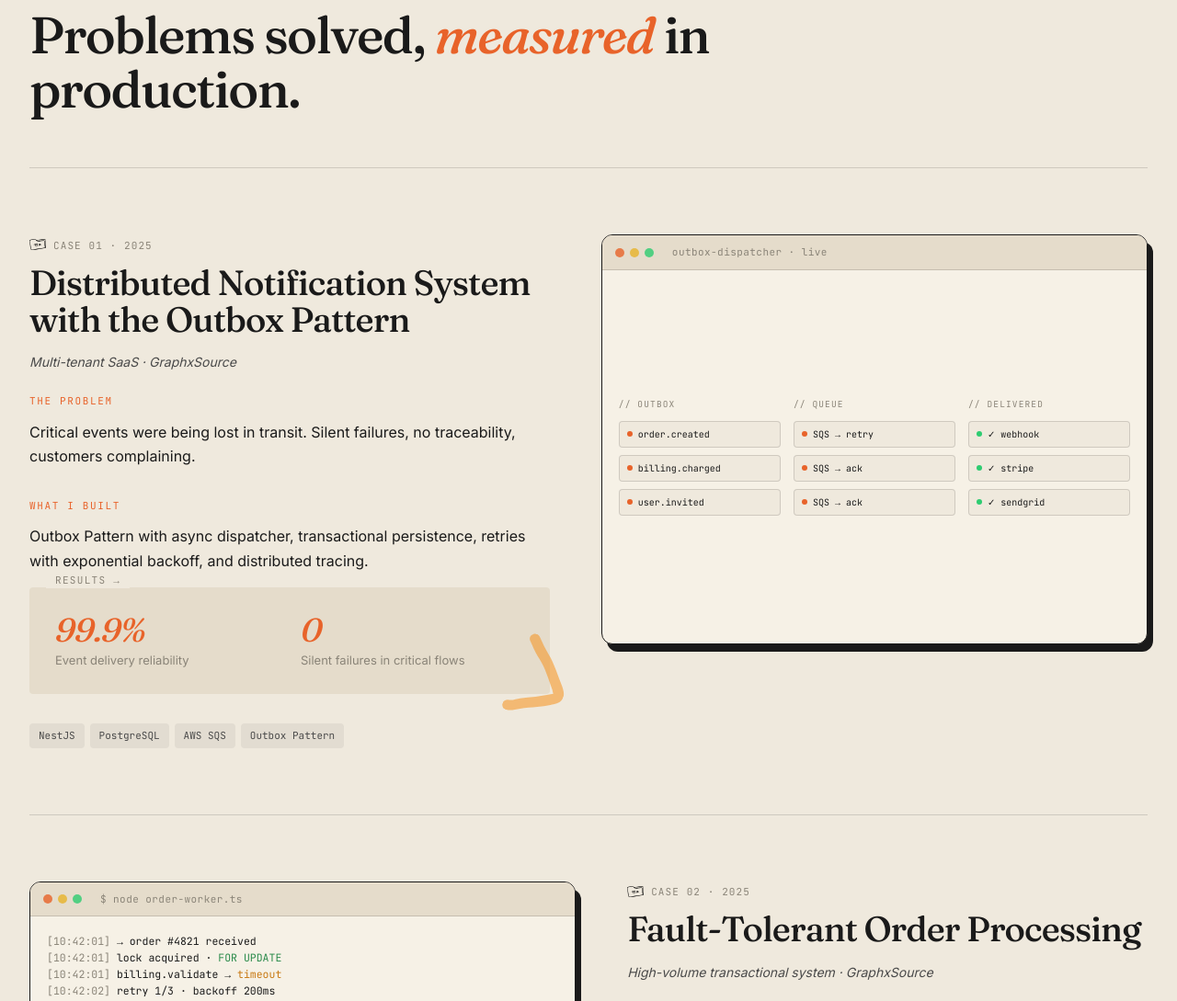
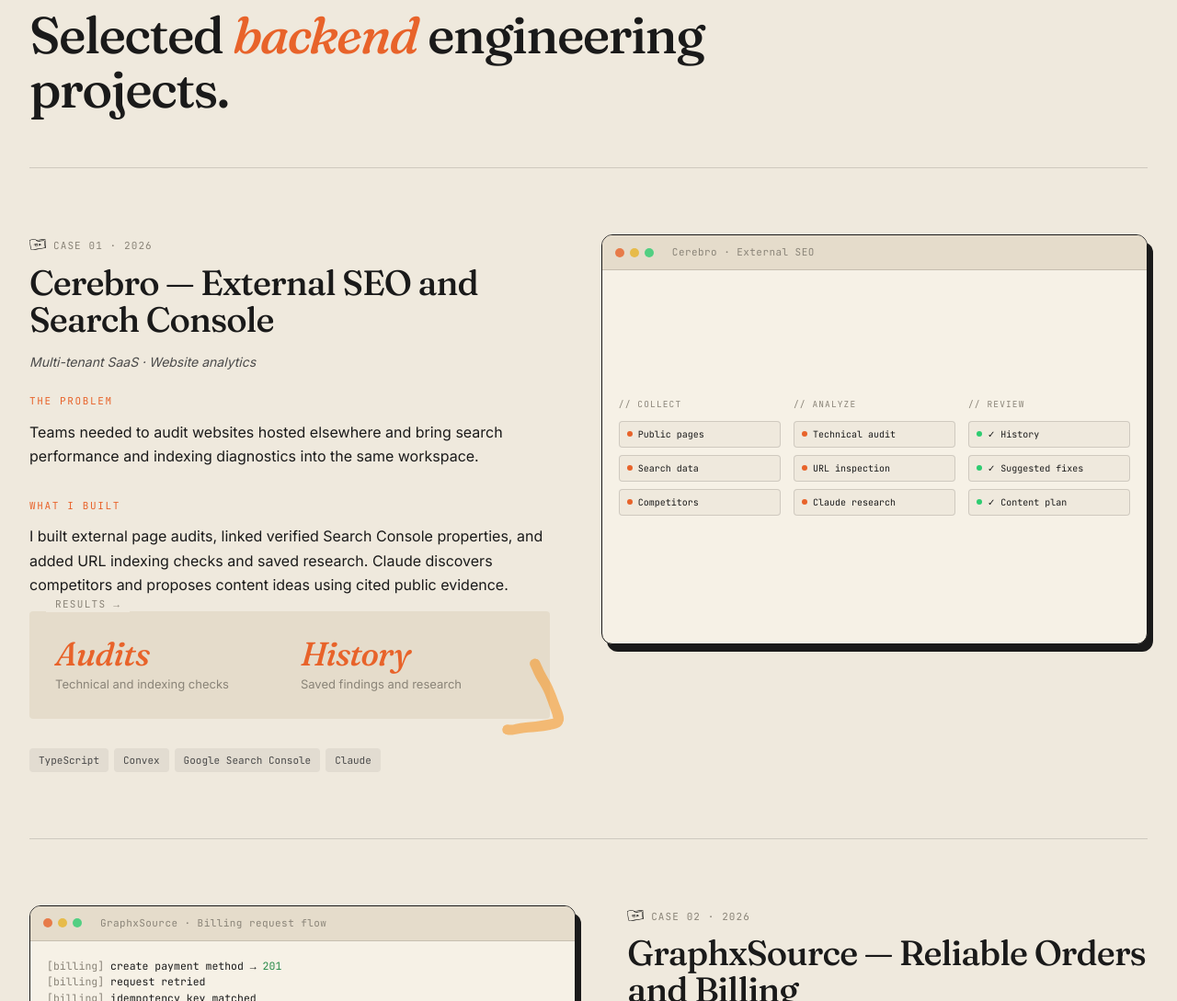
Before and after one commit to DavidMrtz8/portfolio, an Astro site: page / in a window 1280 px wide. Shown: the part 1711-2800 px from the top of the page at 92% size. Built offline with nearby package versions, Linux system fonts and the light colour scheme; Astro itself is replaced by a stand-in of ours.

Commit message:
feat(portfolio): feature verified Cerebro and GraphxSource work

```diff
--- a/public/llms.txt
+++ b/public/llms.txt
@@ -1,35 +1,28 @@
 # David Martínez — Backend Engineer
 
-> I'm a freelance backend engineer specializing in NestJS, TypeScript, AWS, and event-driven distributed systems. 4+ years shipping production-grade SaaS backends. Based in Honduras (CST), available 20–30 hrs/week for US and EU timezones.
+> I'm a freelance backend engineer building TypeScript and NestJS APIs, billing workflows, and search integrations for SaaS. Based in Honduras (CST), available 20–30 hrs/week for US and EU timezones.
 
 I'm David Martínez (David Daniel Membreño Martínez). I build reliable, observable, fault-tolerant systems for SaaS teams. My focus is the engineering work that decides whether a SaaS scales past its first 1000 customers: reliability, idempotency, observability, and graceful failure.
 
 ## What I do
 
 - **Backend APIs that scale**: Production-grade REST and GraphQL APIs with NestJS and Node.js. Multi-tenant, well-tested, observable.
-- **Event-driven architecture**: Async workflows, the Outbox Pattern, idempotency, retries with exponential backoff. AWS SQS, Redis, Lambda.
+- **Event-driven architecture**: Async workflows, the Outbox Pattern, idempotency, and retries with exponential backoff.
 - **Production firefighting**: Race conditions, duplicate records, silent job failures, slow queries. I diagnose the bug and add the observability to catch the next one.
 
 ## My tech stack
 
 - **Languages & Runtime**: TypeScript, Node.js, JavaScript
 - **Backend & APIs**: NestJS, Express, GraphQL, REST, TypeORM
-- **Data & Infra**: PostgreSQL, Redis, AWS (SQS, S3, RDS, Lambda), Docker
+- **Data & Infra**: PostgreSQL, Redis, Convex, Docker
 - **Architecture**: Event-driven, Microservices, Outbox Pattern, Multi-tenant
 - **Observability & Testing**: OpenTelemetry, Pino, Jest
 
 ## Selected work
 
-- **Distributed Notification System with Outbox Pattern** (2025, GraphxSource) — Multi-tenant SaaS. I built an async dispatcher with transactional persistence, retries with exponential backoff, and distributed tracing. Result: 99.9% event delivery reliability, zero silent failures.
-- **Fault-Tolerant Order Processing** (2025, GraphxSource) — High-volume transactional system. I built the retry system with idempotency, partial indexes, pessimistic locking, and server-side billing validation. Result: 40% reduction in processing failures, ~0 duplicate records.
-- **iOBOT — Omnichannel CRM Backend** (2024, Authcode) — B2B SaaS unifying WhatsApp, Instagram, Messenger into a single CRM pipeline. I built event-driven workflows on AWS, Socket.io for real-time, and an OpenAI chatbot layer.
-
-## Production metrics I've shipped
-
-- 99.9% event delivery reliability in production
-- 40% reduction in order processing failures
-- 50% reduction in incident resolution time
-- 4+ years building distributed systems
+- **Cerebro — External SEO and Search Console** (2026). I built public-page audits, linked verified Search Console properties, and added indexing diagnostics and saved Claude research grounded in public sources.
+- **GraphxSource — Reliable Orders and Billing** (2026). I implemented payment method response replay on retries, subscriber-scoped deletions, corrected weekly quota reconciliation, and improved logging for order idempotency conflicts.
+- **iOBOT — Omnichannel CRM Backend** (2024, Authcode). I built event-driven workflows, real-time delivery with Socket.io, and an OpenAI chatbot layer for a CRM integrating WhatsApp, Instagram and Messenger.
 
 ## How to reach me
 
--- a/public/services.md
+++ b/public/services.md
@@ -12,7 +12,7 @@
 ## Service 02 — Event-driven architecture
 
 - **What I build**: Async workflows, Outbox Pattern, idempotency, retries with exponential backoff.
-- **Stack**: AWS SQS, Outbox Pattern, Redis, Lambda.
+- **Stack and patterns**: Redis, transactional outboxes, idempotency.
 - **What you get**: Reliable async pipelines, observable retries, transactional event persistence.
 - **Engagement**: Hourly or fixed-scope. Contact me for rate.
 
--- a/src/components/About.astro
+++ b/src/components/About.astro
@@ -18,7 +18,7 @@ const stack = [
   },
   {
     group: "// Data & Infra",
-    items: ["PostgreSQL", "Redis", "AWS (SQS, S3, RDS, Lambda)", "Docker"]
+    items: ["PostgreSQL", "Redis", "Convex", "Docker"]
   },
   {
     group: "// Architecture",
--- a/src/components/FAQ.astro
+++ b/src/components/FAQ.astro
@@ -4,11 +4,11 @@ import star from "../assets/svg/star.svg?url";
 const faqs = [
   {
     q: "What kind of backend work do I specialize in?",
-    a: "I build production-grade backend systems for SaaS: NestJS and TypeScript APIs (REST and GraphQL), event-driven architectures with the Outbox Pattern, AWS infrastructure (SQS, Lambda, RDS, S3), PostgreSQL, Redis, and observability with OpenTelemetry. My focus is reliability, idempotency, and graceful failure — the engineering work that decides whether a SaaS scales past its first 1000 customers."
+    a: "I build REST and GraphQL APIs with NestJS and TypeScript, plus background workflows and external integrations for SaaS. I work with PostgreSQL, Redis and OpenTelemetry, with a focus on safe retries, tenant boundaries and observability."
   },
   {
     q: "How many years of experience do I have?",
-    a: "4+ years building and shipping distributed systems to production. Recent work includes a multi-tenant notification system I built with 99.9% event delivery reliability and a fault-tolerant order processing system that reduced processing failures by 40%."
+    a: "I have 4+ years building and shipping distributed systems. At Cerebro, I built external SEO audits and integrated Google Search Console. At GraphxSource, I worked on billing retries, subscriber ownership checks and quota reconciliation."
   },
   {
     q: "Am I available for freelance or contract work?",
@@ -16,7 +16,7 @@ const faqs = [
   },
   {
     q: "What is the Outbox Pattern and why do I use it?",
-    a: "The Outbox Pattern is a reliability technique for distributed systems: I persist events to a database table in the same transaction as the business write, then dispatch them asynchronously from a separate process. This guarantees events are never lost on transient failures, network blips, or service restarts. It's the difference between 'send and pray' and 99.9% event delivery in production."
+    a: "I persist events to a database table in the same transaction as the business write, then dispatch them asynchronously. That lets a worker retry delivery after a transient failure. Consumers use idempotency to handle duplicates safely."
   },
   {
     q: "How do I approach observability?",
@@ -24,7 +24,7 @@ const faqs = [
   },
   {
     q: "What technologies do I use most?",
-    a: "Daily: NestJS, TypeScript, Node.js, PostgreSQL, AWS SQS, Redis, Docker. Regularly: GraphQL, TypeORM, Lambda, S3, RDS, OpenTelemetry, Jest. Architecture patterns I use most: event-driven, microservices, Outbox Pattern, multi-tenant."
+    a: "I work with TypeScript, NestJS, Node.js, PostgreSQL, Convex, Redis and Docker. My backend work also uses GraphQL, TypeORM, OpenTelemetry and Jest, with patterns such as event-driven workflows, transactional outboxes and tenant isolation."
   },
   {
     q: "How do we start working together?",
--- a/src/components/Products.astro
+++ b/src/components/Products.astro
@@ -38,7 +38,7 @@ import star from "../assets/svg/star.svg?url";
           <p class="product-desc">Unified inbox for WhatsApp, Instagram, Messenger &amp; web — with AI chatbots and live agent routing. I built the event-driven backend.</p>
           <div class="product-tags">
             <span class="service-tag">NestJS</span>
-            <span class="service-tag">AWS</span>
+            <span class="service-tag">Event-driven</span>
             <span class="service-tag">Socket.io</span>
             <span class="service-tag">OpenAI</span>
           </div>
--- a/src/components/Projects.astro
+++ b/src/components/Projects.astro
@@ -8,33 +8,33 @@ import resource13 from "../assets/svg/resource13.svg?url";
 const projects = [
   {
     case: "01",
-    year: "2025",
-    title: "Distributed Notification System with the Outbox Pattern",
-    context: "Multi-tenant SaaS · GraphxSource",
-    problem: "Critical events were being lost in transit. Silent failures, no traceability, customers complaining.",
-    built: "Outbox Pattern with async dispatcher, transactional persistence, retries with exponential backoff, and distributed tracing.",
+    year: "2026",
+    title: "Cerebro — External SEO and Search Console",
+    context: "Multi-tenant SaaS · Website analytics",
+    problem: "Teams needed to audit websites hosted elsewhere and bring search performance and indexing diagnostics into the same workspace.",
+    built: "I built external page audits, linked verified Search Console properties, and added URL indexing checks and saved research. Claude discovers competitors and proposes content ideas using cited public evidence.",
     results: [
-      { num: "99.9%", label: "Event delivery reliability" },
-      { num: "0", label: "Silent failures in critical flows" }
+      { num: "Audits", label: "Technical and indexing checks" },
+      { num: "History", label: "Saved findings and research" }
     ],
-    stack: ["NestJS", "PostgreSQL", "AWS SQS", "Outbox Pattern"],
-    mockupType: "outbox",
-    url: "outbox-dispatcher · live"
+    stack: ["TypeScript", "Convex", "Google Search Console", "Claude"],
+    mockupType: "seo",
+    url: "Cerebro · External SEO"
   },
   {
     case: "02",
-    year: "2025",
-    title: "Fault-Tolerant Order Processing",
-    context: "High-volume transactional system · GraphxSource",
-    problem: "Orders failing on transient errors. Race conditions. Engineers manually reprocessing every week.",
-    built: "Retry system with idempotency, partial indexes, pessimistic locking, and server-side billing validation.",
+    year: "2026",
+    title: "GraphxSource — Reliable Orders and Billing",
+    context: "NestJS backend · Orders and payments",
+    problem: "Payment method retries needed a consistent response, billing changes needed to respect subscriber ownership, and weekly quota reconciliation needed to exclude provisional reservations.",
+    built: "I implemented replay of the original payment method creation response, enforced subscriber ownership on deletion, corrected weekly quota reconciliation, and improved order idempotency conflict logging.",
     results: [
-      { num: "−40%", label: "Order processing failures" },
-      { num: "~0", label: "Duplicate records or corruption" }
+      { num: "Replay", label: "Original 201 response on retry" },
+      { num: "Scoped", label: "Subscriber ownership on deletion" }
     ],
-    stack: ["TypeScript", "PostgreSQL", "Idempotency", "Locking"],
+    stack: ["NestJS", "TypeScript", "Idempotency", "Reconciliation"],
     mockupType: "terminal",
-    url: "$ node order-worker.ts"
+    url: "GraphxSource · Billing request flow"
   },
   {
     case: "03",
@@ -42,12 +42,12 @@ const projects = [
     title: "iOBOT — Omnichannel CRM Backend",
     context: "B2B SaaS · Authcode",
     problem: "Unify WhatsApp, Instagram and Messenger into a single CRM pipeline, real-time, at scale.",
-    built: "Event-driven workflows on AWS, Socket.io for real-time, plus an OpenAI chatbot layer for repetitive flows.",
+    built: "Event-driven workflows, Socket.io for real-time delivery, and an OpenAI chatbot layer for repetitive flows.",
     results: [
       { num: "3 channels", label: "Unified backend pipeline" },
       { num: "Real-time", label: "Delivery across integrations" }
     ],
-    stack: ["Node.js", "AWS SQS", "Socket.io", "OpenAI API"],
+    stack: ["Node.js", "Event-driven", "Socket.io", "OpenAI API"],
     mockupType: "chat",
     url: "iOBOT inbox · unified"
   }
@@ -60,7 +60,7 @@ const projects = [
       <span class="label-star" style={`-webkit-mask-image: url(${star}); mask-image: url(${star});`}></span>
       [ 02 ] Selected work
     </div>
-    <h2 class="section-title">Problems solved, <em>measured</em> in production.</h2>
+    <h2 class="section-title">Selected <em>backend</em> engineering projects.</h2>
 
     {projects.map((project, index) => (
       <div class={`case-study ${index === 1 ? 'reverse' : ''}`}>
@@ -87,7 +87,7 @@ const projects = [
                   <div class="result-label">{result.label}</div>
                 </div>
               ))}
-              <img src={index === 0 ? resource4 : (index === 1 ? resource5 : resource13)} class="arrow-deco" alt="" style={index === 2 ? "width: 50px; bottom: -22px; right: -10px; transform: rotate(40deg);" : ""}>
+              <img src={index === 0 ? resource4 : (index === 1 ? resource5 : resource13)} class:list={["arrow-deco", { "arrow-deco-chat": index === 2 }]} alt="">
             </div>
 
             <div class="case-stack">
@@ -104,41 +104,37 @@ const projects = [
             <span class="url">{project.url}</span>
           </div>
           <div class="mockup-body">
-            {project.mockupType === 'outbox' && (
+            {project.mockupType === 'seo' && (
               <div class="pipe-flow">
                 <div class="pipe-col">
-                  <div class="pipe-col-label">// outbox</div>
-                  <div class="pipe-event"><span class="ev-dot"></span>order.created</div>
-                  <div class="pipe-event"><span class="ev-dot"></span>billing.charged</div>
-                  <div class="pipe-event"><span class="ev-dot"></span>user.invited</div>
+                  <div class="pipe-col-label">// collect</div>
+                  <div class="pipe-event"><span class="ev-dot"></span>Public pages</div>
+                  <div class="pipe-event"><span class="ev-dot"></span>Search data</div>
+                  <div class="pipe-event"><span class="ev-dot"></span>Competitors</div>
                 </div>
                 <div class="pipe-col">
-                  <div class="pipe-col-label">// queue</div>
-                  <div class="pipe-event"><span class="ev-dot"></span>SQS → retry</div>
-                  <div class="pipe-event"><span class="ev-dot"></span>SQS → ack</div>
-                  <div class="pipe-event"><span class="ev-dot"></span>SQS → ack</div>
+                  <div class="pipe-col-label">// analyze</div>
+                  <div class="pipe-event"><span class="ev-dot"></span>Technical audit</div>
+                  <div class="pipe-event"><span class="ev-dot"></span>URL inspection</div>
+                  <div class="pipe-event"><span class="ev-dot"></span>Claude research</div>
                 </div>
                 <div class="pipe-col">
-                  <div class="pipe-col-label">// delivered</div>
-                  <div class="pipe-event delivered"><span class="ev-dot"></span>✓ webhook</div>
-                  <div class="pipe-event delivered"><span class="ev-dot"></span>✓ stripe</div>
-                  <div class="pipe-event delivered"><span class="ev-dot"></span>✓ sendgrid</div>
+                  <div class="pipe-col-label">// review</div>
+                  <div class="pipe-event delivered"><span class="ev-dot"></span>✓ History</div>
+                  <div class="pipe-event delivered"><span class="ev-dot"></span>✓ Suggested fixes</div>
+                  <div class="pipe-event delivered"><span class="ev-dot"></span>✓ Content plan</div>
                 </div>
               </div>
             )}
 
             {project.mockupType === 'terminal' && (
               <div class="terminal-content">
-                <span class="term-line"><span class="muted">[10:42:01]</span> → order #4821 received</span>
-                <span class="term-line"><span class="muted">[10:42:01]</span> lock acquired · <span class="ok">FOR UPDATE</span></span>
-                <span class="term-line"><span class="muted">[10:42:01]</span> billing.validate → <span class="warn">timeout</span></span>
-                <span class="term-line"><span class="muted">[10:42:02]</span> retry 1/3 · backoff 200ms</span>
-                <span class="term-line"><span class="muted">[10:42:02]</span> billing.validate → <span class="ok">200 OK</span></span>
-                <span class="term-line"><span class="muted">[10:42:02]</span> idempotency_key matched · skip dup</span>
-                <span class="term-line"><span class="muted">[10:42:02]</span> persist → <span class="ok">order.confirmed</span></span>
-                <span class="term-line"><span class="muted">[10:42:02]</span> emit → outbox · webhook queued</span>
-                <span class="term-line"><span class="muted">[10:42:02]</span> <span class="ok">✓ done</span> · 124ms</span>
-                <span class="term-line"><span class="muted">[10:42:03]</span> ready for next job<span class="term-cursor"></span></span>
+                <span class="term-line"><span class="muted">[billing]</span> create payment method → <span class="ok">201</span></span>
+                <span class="term-line"><span class="muted">[billing]</span> request retried</span>
+                <span class="term-line"><span class="muted">[billing]</span> idempotency key matched</span>
+                <span class="term-line"><span class="muted">[billing]</span> original response → <span class="ok">201 replayed</span></span>
+                <span class="term-line"><span class="muted">[billing]</span> deletion checked against ownership</span>
+                <span class="term-line"><span class="muted">[quota]</span> <span class="ok">usage reconciled</span><span class="term-cursor"></span></span>
               </div>
             )}
 
@@ -159,6 +155,24 @@ const projects = [
 </section>
 
 <style>
+  .results-grid .arrow-deco-chat {
+    width: 50px;
+    bottom: -22px;
+    right: -10px;
+    transform: rotate(40deg);
+  }
+  @media (max-width: 900px) {
+    .results-grid {
+      grid-template-columns: repeat(2, minmax(0, 1fr));
+      padding: 20px;
+    }
+    .result-num { font-size: clamp(22px, 7vw, 36px); }
+    .results-grid .arrow-deco {
+      width: 38px;
+      right: 0;
+      bottom: -18px;
+    }
+  }
   .label-star {
     width: 14px;
     height: 18px;
--- a/src/components/Services.astro
+++ b/src/components/Services.astro
@@ -39,10 +39,9 @@ import mouse from "../assets/svg/mouse.svg?url";
           For when "send and pray" stops being good enough for your business.
         </p>
         <div class="service-tags">
-          <span class="service-tag">AWS SQS</span>
           <span class="service-tag">Outbox Pattern</span>
           <span class="service-tag">Redis</span>
-          <span class="service-tag">Lambda</span>
+          <span class="service-tag">Idempotency</span>
         </div>
       </div>
 
--- a/src/components/Skills.astro
+++ b/src/components/Skills.astro
@@ -1,6 +1,5 @@
 ---
 import AstroIcon from "../assets/icons/astro-icon.astro";
-import AwsIcon from "../assets/icons/aws.astro";
 import BetterAuthIcon from "../assets/icons/better-auth.astro";
 import BunIcon from "../assets/icons/bun.astro";
 import CssIcon from "../assets/icons/css.astro";
@@ -28,7 +27,6 @@ import greaterThanSignIcon from "../assets/svg/resource4.svg?url";
 
 const skills = [
   { Icon: AstroIcon, label: "Astro" },
-  { Icon: AwsIcon, label: "AWS" },
   { Icon: BetterAuthIcon, label: "Better Auth" },
   { Icon: BunIcon, label: "Bun" },
   { Icon: CssIcon, label: "CSS" },
--- a/src/layouts/Layout.astro
+++ b/src/layouts/Layout.astro
@@ -4,17 +4,17 @@ import Navbar from "../components/Navbar.astro";
 import Analytics from "@vercel/analytics/astro";
 
 const {
-	title = "David Martínez — Backend Engineer | NestJS, AWS, TypeScript",
-	description = "Backend engineer building reliable distributed systems. NestJS, TypeScript, AWS. Helping SaaS teams ship backends that don't break in production.",
+	title = "David Martínez — Backend Engineer | NestJS & TypeScript",
+	description = "Backend engineer building TypeScript APIs, billing workflows, and search integrations for SaaS. Selected work from Cerebro and GraphxSource.",
 	image = "/og-image.png",
-	keywords = "backend engineer, NestJS developer, TypeScript developer, AWS, distributed systems, event-driven architecture, Outbox Pattern, SaaS backend, PostgreSQL, Node.js, freelance backend engineer, Honduras backend engineer",
+	keywords = "backend engineer, NestJS developer, TypeScript developer, distributed systems, event-driven architecture, SaaS backend, billing, idempotency, Search Console, PostgreSQL, Node.js, freelance backend engineer, Honduras backend engineer",
 	noindex = false,
 } = Astro.props;
 
 const canonicalURL = new URL(Astro.url.pathname, Astro.site).toString().replace(/\/$/, "") || Astro.site?.toString();
 const ogImage = new URL(image, Astro.site).toString();
 
-const lastModified = "2026-05-11";
+const lastModified = "2026-11-24";
 
 const personSchema = {
 	"@context": "https://schema.org",
@@ -45,9 +45,9 @@ const personSchema = {
 		"TypeScript",
 		"Node.js",
 		"PostgreSQL",
-		"AWS",
-		"AWS SQS",
-		"AWS Lambda",
+		"Convex",
+		"Google Search Console",
+		"Billing Reconciliation",
 		"Redis",
 		"Docker",
 		"Distributed Systems",
@@ -68,7 +68,7 @@ const personSchema = {
 		"@type": "Occupation",
 		"name": "Backend Engineer",
 		"occupationalCategory": "15-1252.00",
-		"skills": "NestJS, TypeScript, Node.js, PostgreSQL, AWS, event-driven architecture, distributed systems"
+		"skills": "NestJS, TypeScript, Node.js, PostgreSQL, Convex, event-driven architecture, distributed systems"
 	}
 };
 
@@ -108,7 +108,7 @@ const professionalServiceSchema = {
 				"itemOffered": {
 					"@type": "Service",
 					"name": "Event-driven architecture",
-					"description": "Async workflows, Outbox Pattern, idempotency, retries with exponential backoff. AWS SQS, Redis, Lambda."
+					"description": "Async workflows, transactional outboxes, idempotency, and retries with exponential backoff."
 				}
 			},
 			{
@@ -133,11 +133,11 @@ const projectsSchema = {
 			"position": 1,
 			"item": {
 				"@type": "CreativeWork",
-				"name": "Distributed Notification System with the Outbox Pattern",
-				"about": "Multi-tenant SaaS event delivery using Outbox Pattern, AWS SQS, retries with exponential backoff, and distributed tracing.",
+				"name": "Cerebro — External SEO and Search Console",
+				"about": "External website audits, Google Search Console integration, URL indexing diagnostics, and cited competitor research.",
 				"author": { "@id": "https://davidmrtz.me/#person" },
-				"dateCreated": "2025",
-				"keywords": "NestJS, PostgreSQL, AWS SQS, Outbox Pattern, distributed systems"
+				"dateCreated": "2026",
+				"keywords": "TypeScript, Convex, Google Search Console, Claude"
 			}
 		},
 		{
@@ -145,11 +145,11 @@ const projectsSchema = {
 			"position": 2,
 			"item": {
 				"@type": "CreativeWork",
-				"name": "Fault-Tolerant Order Processing",
-				"about": "High-volume transactional system with idempotency, partial indexes, pessimistic locking, and server-side billing validation.",
+				"name": "GraphxSource — Reliable Orders and Billing",
+				"about": "Payment method response replay, subscriber-scoped deletions, weekly quota reconciliation, and order idempotency conflict diagnostics.",
 				"author": { "@id": "https://davidmrtz.me/#person" },
-				"dateCreated": "2025",
-				"keywords": "TypeScript, PostgreSQL, idempotency, locking"
+				"dateCreated": "2026",
+				"keywords": "NestJS, TypeScript, idempotency, billing reconciliation"
 			}
 		},
 		{
@@ -158,10 +158,10 @@ const projectsSchema = {
 			"item": {
 				"@type": "CreativeWork",
 				"name": "iOBOT — Omnichannel CRM Backend",
-				"about": "B2B SaaS unifying WhatsApp, Instagram, Messenger into a single CRM pipeline. Event-driven workflows on AWS, Socket.io real-time, OpenAI chatbot layer.",
+				"about": "B2B SaaS unifying WhatsApp, Instagram and Messenger into a single CRM pipeline. Event-driven workflows, real-time delivery with Socket.io, and an OpenAI chatbot layer.",
 				"author": { "@id": "https://davidmrtz.me/#person" },
 				"dateCreated": "2024",
-				"keywords": "Node.js, AWS SQS, Socket.io, OpenAI API"
+				"keywords": "Node.js, event-driven workflows, Socket.io, OpenAI API"
 			}
 		}
 	]
--- a/src/styles/global.css
+++ b/src/styles/global.css
@@ -522,7 +522,7 @@ nav {
   color: var(--ink);
 }
 
-/* Mockup 1: Outbox pipeline */
+/* Mockup 1: SEO workflow */
 .pipe-flow {
   display: grid;
   grid-template-columns: 1fr 1fr 1fr;
@@ -680,7 +680,6 @@ nav {
     width: 100%;
   }
   .case-title { font-size: 30px; }
-  .results-grid { padding: 20px; }
 }
 .case-tag {
   font-family: 'JetBrains Mono', monospace;
```
Also changed, not shown: src/components/Header.astro (+8 -8 lines), public/og-image.png, public/og-image.svg, 1 other file.
